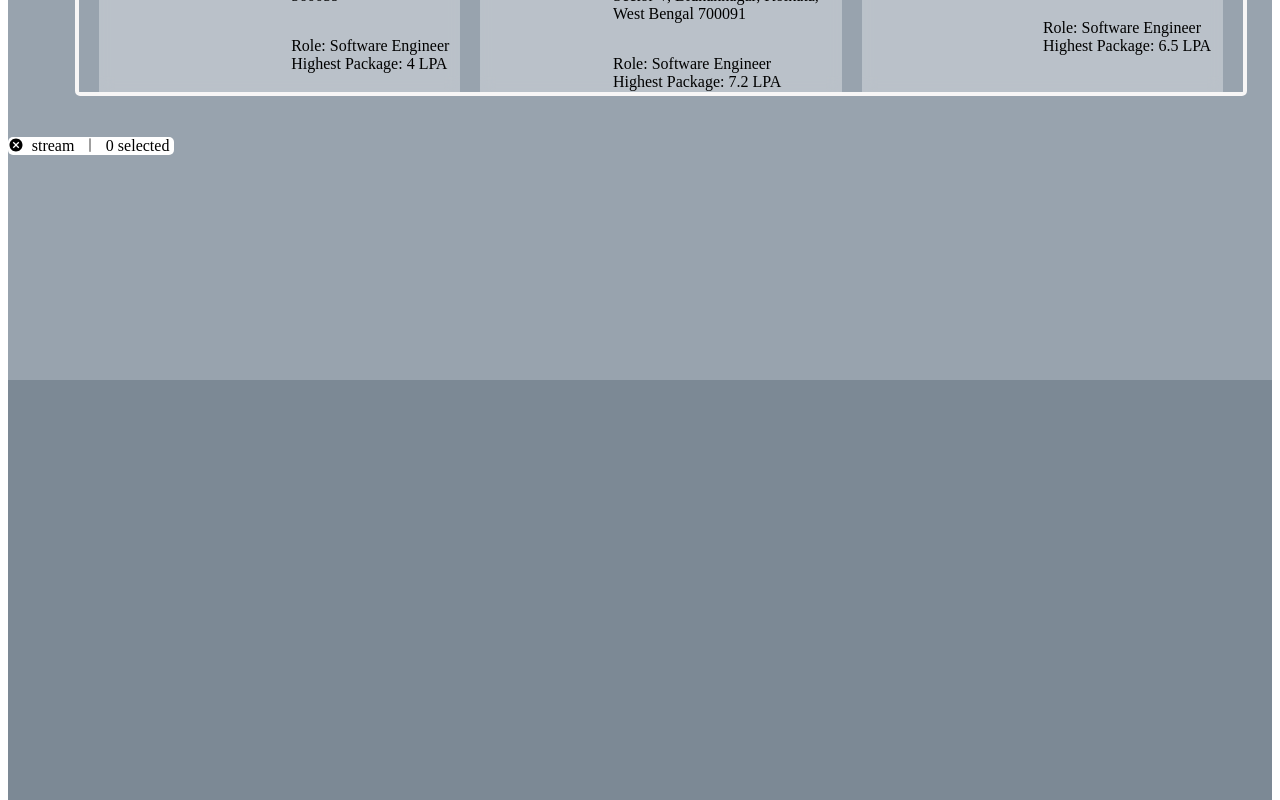
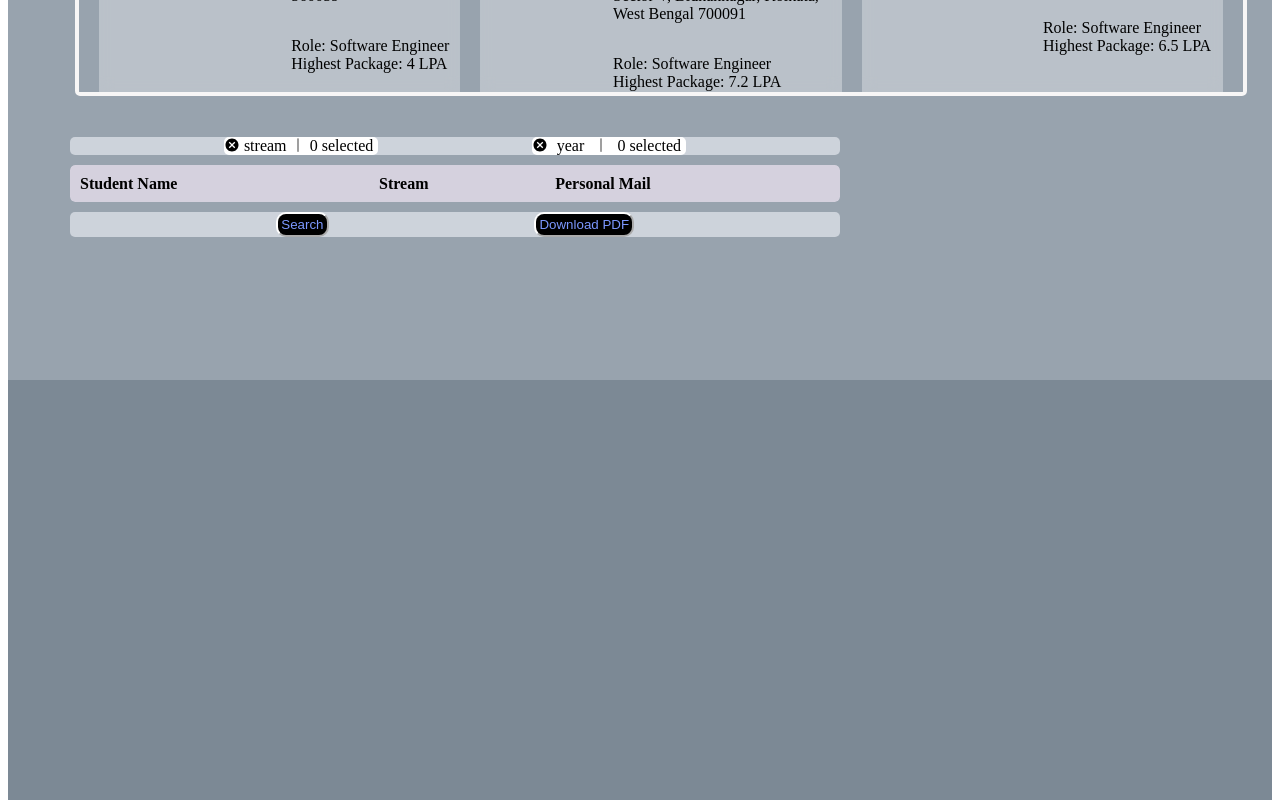
Before and after one commit to ket-sourav-ket/auto-placement, a React (Vite) app: page / in a window 1280 px wide. Shown: the part 1760-2560 px from the top of the page. Built offline with nearby package versions, Linux system fonts and the light colour scheme.

Commit message:
report box half baked

```diff
--- a/src/App.jsx
+++ b/src/App.jsx
@@ -11,7 +11,7 @@ import Footer from './components/Footer'
 import CompanyRecord from './components/CompanyRecord'
 import Navbar from './components/Navbar'
 import CompanyBrowser from './components/CompanyBrowser'
-import DropBox from './components/DropBox'
+import Report from './components/Report'
 import { StyledHeadBar } from './components/InfoBox'
 import job1 from './assets/greycover.png'
 import uploadImg from './assets/uploaderImg.png'
@@ -131,6 +131,7 @@ const PositionRecordView = styled.div`
 const PositionReport = styled.div`
   margin-top: 5%;
   grid-area: record;
+  margin-left: 7.5%;
 `
 
 const GetStartedButton=styled.button`
@@ -230,11 +231,11 @@ export async function sendAction({request , params})
 const App = () => {
   //const { statusM } = useActionData();
 
-  const [selected , setSelected] = useState('null');
-  const streamList = ['CA' , 'CSE' , 'IT' , 'ECE'];
+
+
 
   useEffect(()=> {
-    console.log(localStorage.getItem('isLogged'));
+    //console.log(localStorage.getItem('isLogged'));
     if(localStorage.getItem('isLogged') === 'true')
       setIsLogged(true);
     else
@@ -282,7 +283,7 @@ const App = () => {
       </PositionRecordView> */}
 
       <PositionReport>
-        <DropBox selected={selected} setSelected={setSelected} name={'stream'} options={streamList} width={'20%'}/>
+        <Report />
       </PositionReport>
 
       <PositionFooter id="contact">
--- a/src/components/CompanyBrowser.jsx
+++ b/src/components/CompanyBrowser.jsx
@@ -95,7 +95,7 @@ const CompanyBrowser = () => {
      {
       compList.map(item => {
         return(
-          <CompanyCard data={item} />
+          <CompanyCard key={item.name} data={item} />
         )
       })
      }
--- a/src/components/DropBox.jsx
+++ b/src/components/DropBox.jsx
@@ -38,6 +38,8 @@ const StyledBox = styled.div`
 `
 
 const DropBoxContainer = styled.div`
+    z-index: 1;
+    position: relative;
     display: flex;
     flex-direction: column;
     width: ${props => props.$width};
@@ -49,6 +51,10 @@ const fadeIN = keyframes`
      }
 `
 const OptionContainer = styled.div`
+    z-index: 2;
+    position: absolute;
+    top: 20px;
+    width: 100%;
     display: flex;
     flex-direction : column;
     border-radius: 5px;
@@ -61,12 +67,19 @@ const StyledLabel = styled.label`
   flex-direction: row;
   justify-content: space-between;
 `
+const AllButton = styled.button`
+  border-radius: 5px;
+  cursor: pointer;
+
+`
 const DropBox = ({selected , setSelected , name , options , width}) => {
 
     const createChecks = (options)=>{
         const obj = options.reduce((ob , key) => ({...ob, [key]:false}), {});
         return obj;
     }
+
+
 
     const countChecks =(checks) =>{
       let count = 0;
@@ -78,6 +91,13 @@ const DropBox = ({selected , setSelected , name , options , width}) => {
     }
 
     const[checks , setChecks] = useState(createChecks(options));
+
+    const handleSelectAll = (event)=>{
+      event.stopPropagation();
+      event.preventDefault();
+      const obj = options.reduce((ob , key) => ({...ob, [key]:true}), {});
+      setChecks(obj);
+    }
 
 
 
@@ -103,7 +123,7 @@ const DropBox = ({selected , setSelected , name , options , width}) => {
     </StyledBox>
     {selected === name?
     <OptionContainer>
-                                      <StyledLabel htmlFor='all'>All<input checked={checks[option]} onChange={(event)=> setChecks({...checks, [option]:event.target.checked})} type='checkbox' name='all' value='all'/></StyledLabel>
+            <AllButton onClick={handleSelectAll}>Select All</AllButton>
             {options.map((option) => <StyledLabel htmlFor={option}>{option} <input checked={checks[option]} onChange={(event)=> setChecks({...checks, [option]:event.target.checked})} type='checkbox' name={name} value={option}/></StyledLabel>)}
     </OptionContainer>
     :
--- a/src/components/Report.jsx
+++ b/src/components/Report.jsx
@@ -1,11 +1,51 @@
 import React from 'react'
+import { useState } from 'react'
 import styled from 'styled-components'
+import Table from './Table'
+import DropBox from './DropBox'
+import { StyledButton } from './Button'
+
+const ReportContainer = styled.div`
+  display: flex;
+  flex-direction: column;
+`
+const FilterContainer = styled.div`
+  display: flex;
+  flex-direction: row;
+  justify-content: space-evenly;
+  background-color:#cdd3db;
+  border-radius: 5px;
+  margin-bottom: 10px;
+`
+const ButtonContainer = styled.div`
+  display: flex;
+  flex-direction: row;
+  justify-content: space-evenly;
+  background-color:#cdd3db;
+  border-radius: 5px;
+  margin-top: 10px;
+`
+
 
 
 
 const Report = () => {
+  const [selected , setSelected] = useState('null');
+  const streamList = ['CA' , 'CSE' , 'IT' , 'ECE'];
+  const yearList = ['2025' , '2024' , '2023', ' 2022', '2020']
+  const list = []
   return (
-    <div>Report</div>
+    <ReportContainer>
+      <FilterContainer>
+        <DropBox selected={selected} setSelected={setSelected} name={'stream'} options={streamList} width={'20%'}/>
+        <DropBox selected={selected} setSelected={setSelected} name={'year'} options={yearList} width={'20%'}/>
+      </FilterContainer>
+      <Table list={list} />
+      <ButtonContainer>
+        <StyledButton>Search</StyledButton>
+        <StyledButton>Download PDF</StyledButton>
+      </ButtonContainer>
+    </ReportContainer>
   )
 }
 
```
